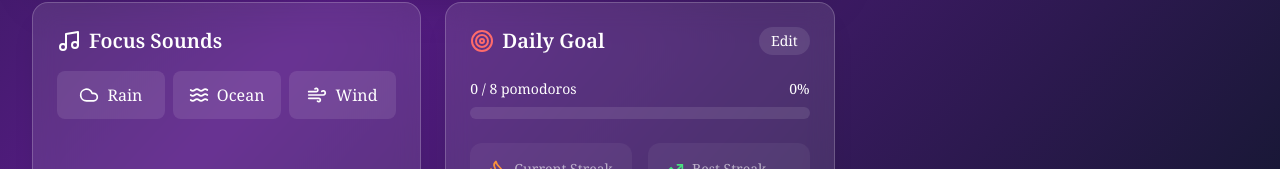
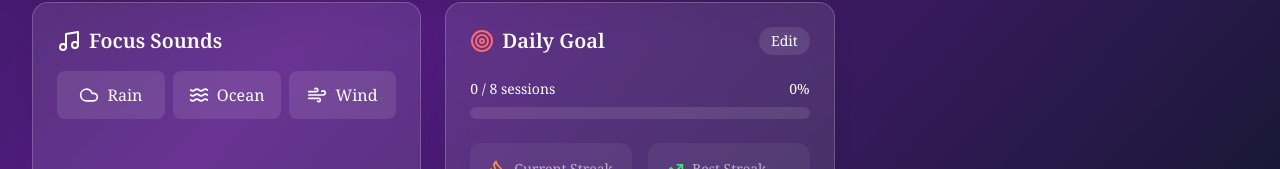
Before and after one commit to NexusGK-Softwares-Company/NexusGK_Focus, a React (Vite) app: page / in a window 1280 px wide. Shown: the part 1040-1209 px from the top of the page. Built offline with nearby package versions, Linux system fonts and the light colour scheme.

Commit message:
Update README.md and component files to reflect rebranding from Pomodoro Timer to NexFocus Timer, including terminology changes from "pomodoros" to "sessions" for consistency across the application.

```diff
--- a/src/components/Goals.tsx
+++ b/src/components/Goals.tsx
@@ -51,7 +51,7 @@ export const Goals: React.FC<GoalsProps> = ({
               onChange={(e) => setNewGoal(parseInt(e.target.value) || 1)}
               className="flex-1 px-4 py-2 rounded-lg bg-white/10 border border-white/20 focus:border-primary focus:outline-none"
             />
-            <span>pomodoros/day</span>
+            <span>sessions/day</span>
           </div>
           <button
             onClick={handleSave}
@@ -65,7 +65,7 @@ export const Goals: React.FC<GoalsProps> = ({
           <div className="mb-4">
             <div className="flex justify-between text-sm mb-2">
               <span>
-                {completedToday} / {dailyGoal} pomodoros
+                {completedToday} / {dailyGoal} sessions
               </span>
               <span>{Math.min(100, Math.round(progress))}%</span>
             </div>
--- a/src/components/TaskList.tsx
+++ b/src/components/TaskList.tsx
@@ -58,7 +58,7 @@ export const TaskList: React.FC<TaskListProps> = ({
             autoFocus
           />
           <div className="flex items-center gap-3">
-            <label className="text-sm">Est. Pomodoros:</label>
+            <label className="text-sm">Est. Sessions:</label>
             <input
               type="number"
               min="1"
@@ -116,7 +116,7 @@ export const TaskList: React.FC<TaskListProps> = ({
                   {task.title}
                 </p>
                 <p className="text-sm text-white/60">
-                  {task.pomodorosCompleted} / {task.pomodorosEstimated} pomodoros
+                  {task.pomodorosCompleted} / {task.pomodorosEstimated} sessions
                 </p>
               </div>
 
```
Also changed, not shown: 1 other file (tests, documents, lock files or other folders).
